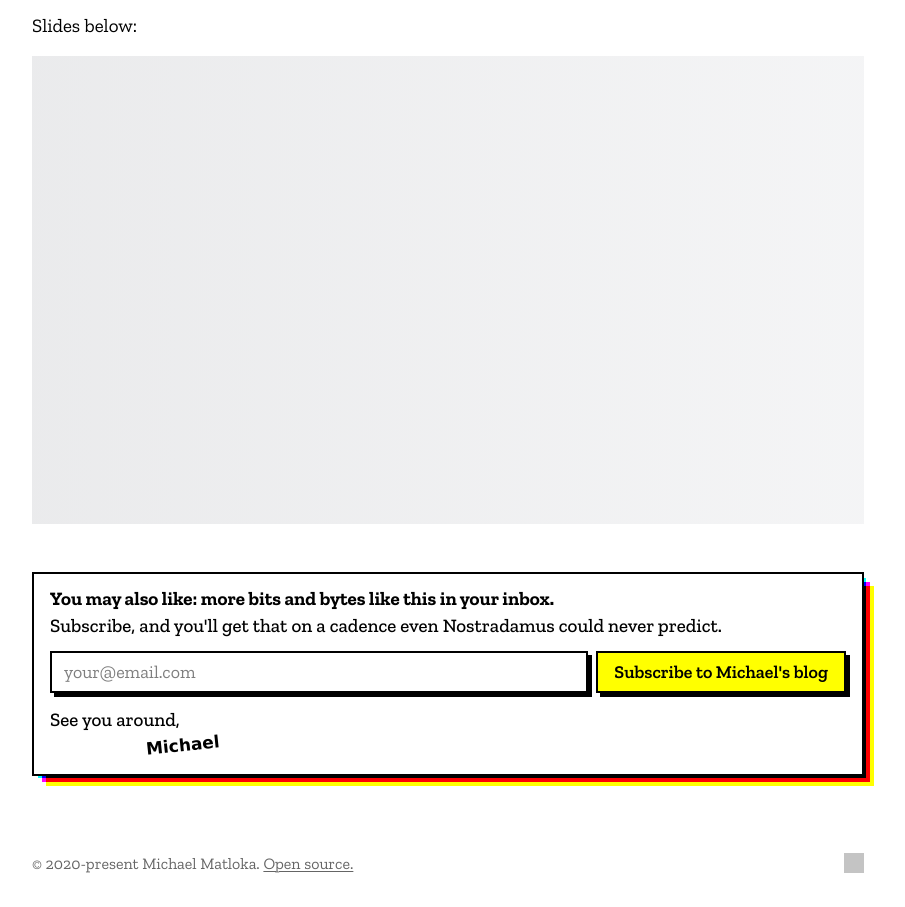
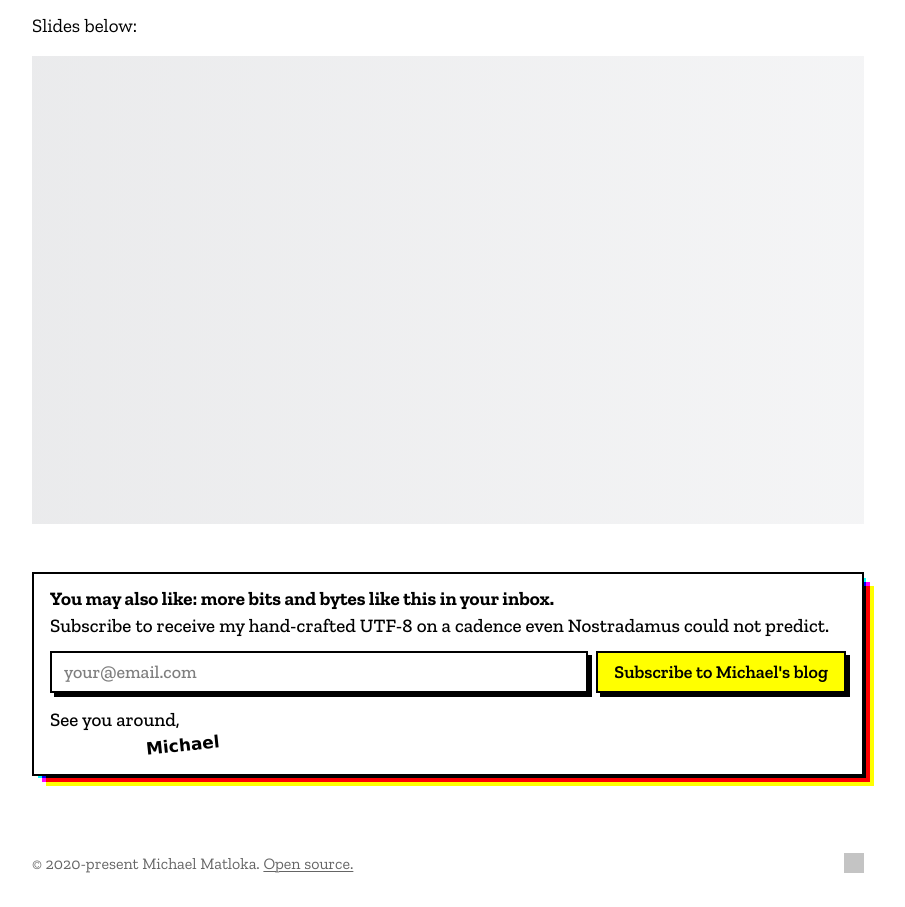
Before and after one commit to Twixes/matloka.com, a Jekyll site: the page built from _posts/2023-07-02-ecmascript-2023.md, in a window 1280 px wide, cut to the strip 892-1799 px from the top of the page. Shown: the whole strip, without its empty margins (192-1097 px from the left). Built offline with Jekyll 4.4.1, drawn with Linux system fonts in a browser that asks for light colours; comment, search, counter and statistics services are not loaded; grey boxes are pictures that could not be loaded.

Commit message:
Polish up newsletter form

```diff
--- a/_layouts/post.html
+++ b/_layouts/post.html
@@ -27,7 +27,8 @@ layout: subpage
         >
             <p>
                 <strong>You may also like: more bits and bytes like this in your inbox.</strong><br />
-                Subscribe, and you'll get that on a cadence even Nostradamus could never predict.
+                Subscribe to receive my hand-crafted UTF-8 on a cadence even Nostradamus could not predict.
+
             </p>
             <div class="newsletter-input-group">
                 <input type="email" name="email" id="bd-email" placeholder="your@email.com" />
--- a/assets/main.scss
+++ b/assets/main.scss
@@ -219,6 +219,7 @@ input {
     padding: 0.5rem 0.75rem;
     font-size: var(--font-size-body-reduced);
     font-family: var(--font-family-body);
+    font-weight: 500;
     background: var(--background);
     color: var(--foreground);
     border: var(--border-thickness) solid var(--foreground);
```
